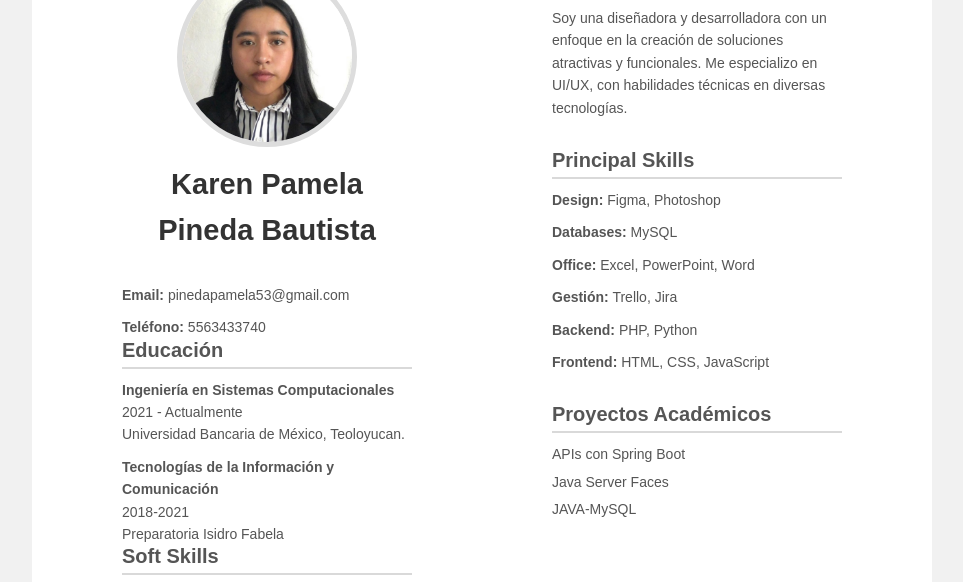
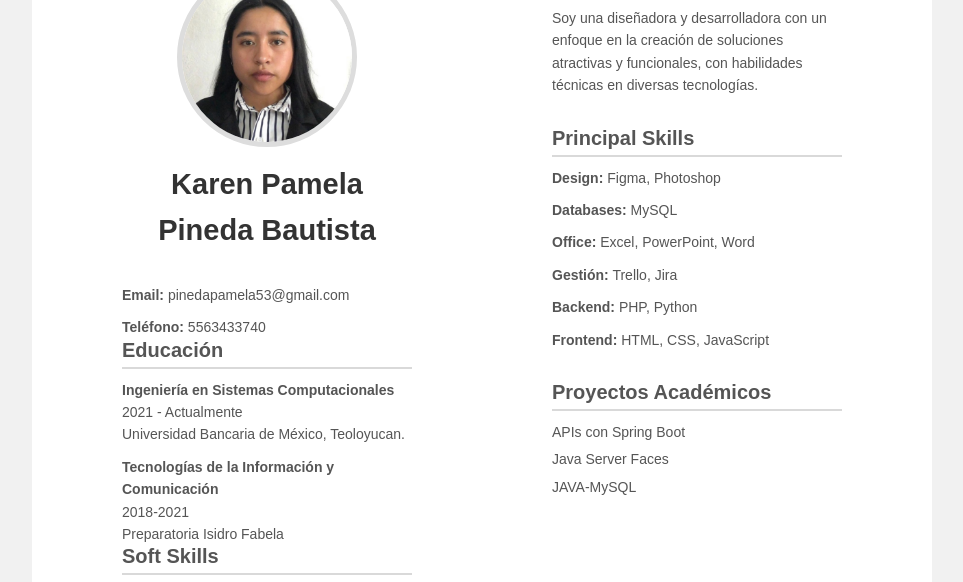
Before and after one commit to krpi1/Git, a plain HTML site: page index.html in a window 1280 px wide. Shown: the part 163-745 px from the top of the page, without its empty margins (158-1121 px from the left). Drawn offline with Linux system fonts and the light colour scheme.

Commit message:
modificacion de perfil

```diff
--- a/index.html
+++ b/index.html
@@ -42,7 +42,7 @@
         <div class="right-column">
             <section class="personal-profile">
                 <h3>Perfil Profesional</h3>
-                <p>Soy una diseñadora y desarrolladora con un enfoque en la creación de soluciones atractivas y funcionales. Me especializo en UI/UX, con habilidades técnicas en diversas tecnologías.</p>
+                <p>Soy una diseñadora y desarrolladora con un enfoque en la creación de soluciones atractivas y funcionales, con habilidades técnicas en diversas tecnologías.</p>
             </section>
 
             <section class="principal-skills">
```
